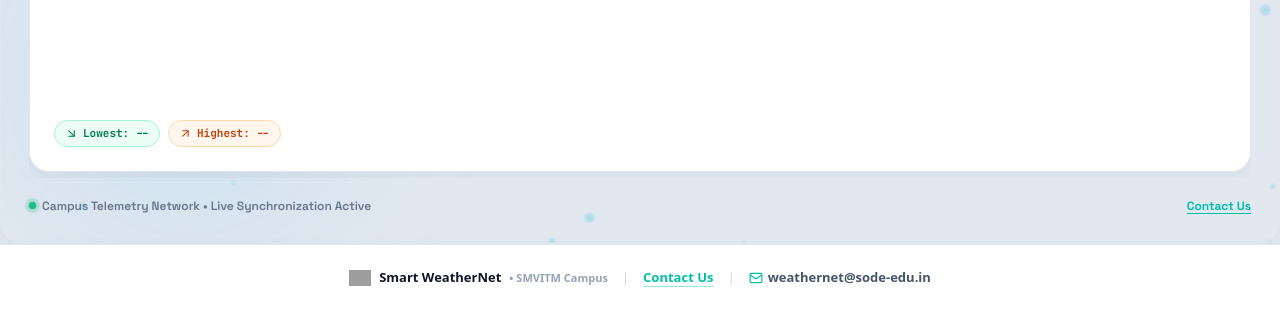
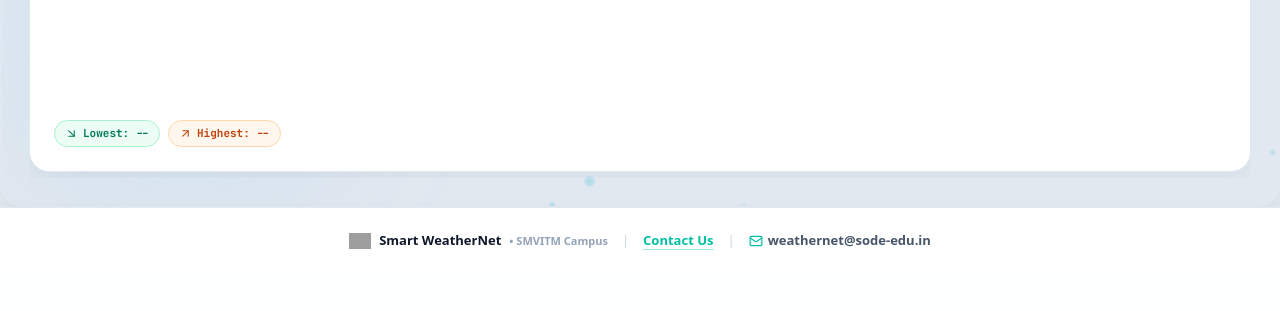
Before and after one commit to manishkumar507273-cmd/newphpaqi, a PHP site: page /php-frontend/ in a window 1280 px wide. Shown: the part 621-932 px from the top of the page. After the commit the page ends 871 px from the top, so only its background shows below. Run offline with PHP 8.4, Linux system fonts and the light colour scheme; data that the repository does not hold is empty; some libraries are stand-ins or nearby versions; grey boxes are pictures that could not be loaded.

Commit message:
Remove redundant Campus Telemetry Network live synchronization active bar from overview page

```diff
--- a/php-frontend/pages/overview.php
+++ b/php-frontend/pages/overview.php
@@ -426,17 +426,6 @@ if (isset($init_bulk['today_rain_total']) && $init_bulk['today_rain_total'] !==
         </div>
 
       </div>
-
-    <!-- Overview In-Card Footer Note -->
-    <div style="display: flex; align-items: center; justify-content: space-between; padding-top: 14px; border-top: 1px solid rgba(226, 232, 240, 0.7); flex-wrap: wrap; gap: 10px; font-size: 12px; color: #64748b; margin-top: 4px;">
-      <div style="display: flex; align-items: center; gap: 6px;">
-        <span class="live-dot-pulse"></span>
-        <span style="font-weight: 600;">Campus Telemetry Network &bull; Live Synchronization Active</span>
-      </div>
-      <button type="button" onclick="document.getElementById('contact-modal').style.display='flex';" style="background: none; border: none; font-size: 12px; font-weight: 700; color: #00bfa5; cursor: pointer; text-decoration: underline; text-underline-offset: 3px; padding: 0;">
-        Contact Us
-      </button>
-    </div>
 
   </div>
 </div>
```
